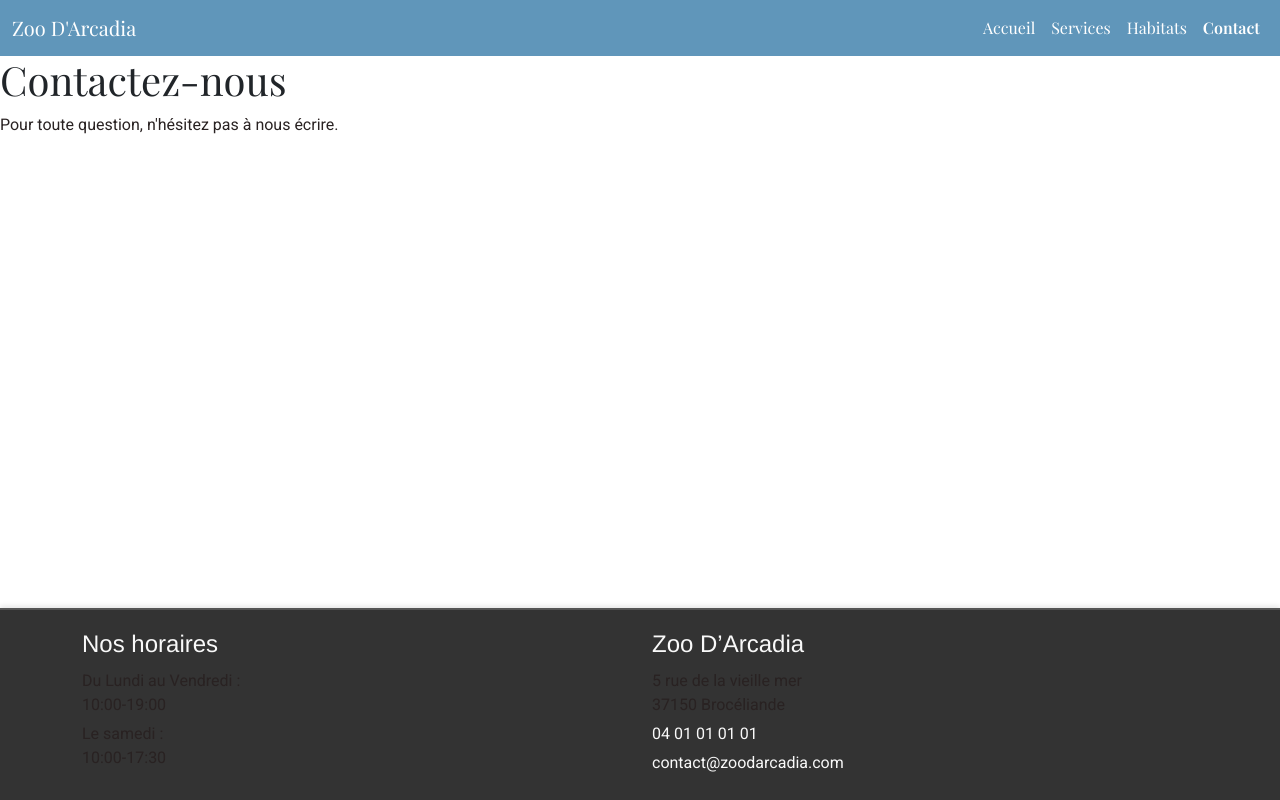
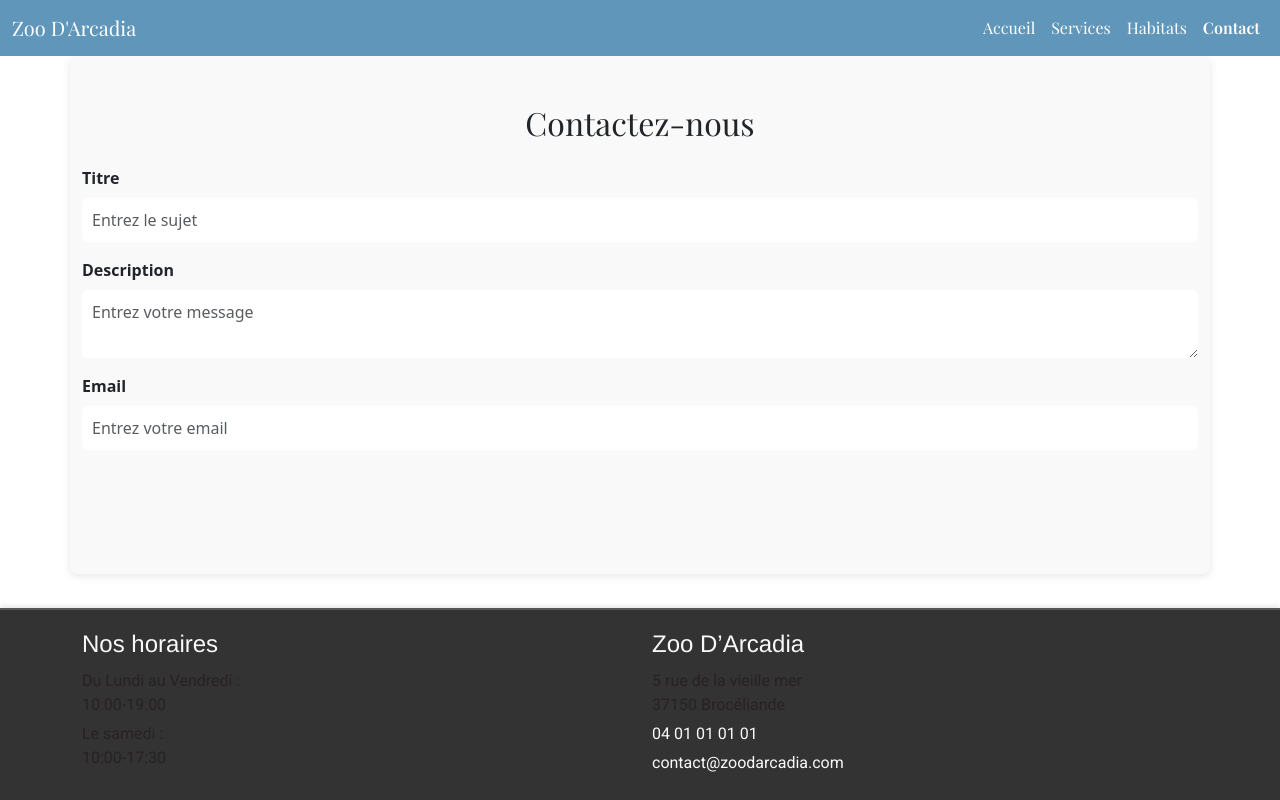
Before and after one commit to Agellid03/ZooArcadiaa, a React (Create React App) app in the folder frontend/: page /contact in a window 1280 px wide. Built offline with nearby package versions, Linux system fonts and the light colour scheme.

Commit message:
Ajout de la page contact au composant router

```diff
--- a/frontend/src/pages/Contact.jsx
+++ b/frontend/src/pages/Contact.jsx
@@ -1,4 +1,3 @@
-
 import React, { useState } from "react";
 import { Container, Form, FormGroup, Label, Input, Button } from "reactstrap";
 import "../styles/contact.css";
--- a/frontend/src/routes/AppRouter.jsx
+++ b/frontend/src/routes/AppRouter.jsx
@@ -6,7 +6,7 @@ import Home from "../pages/Home";
 import Services from "../pages/Services";
 import AllHabitats from "../pages/AllHabitats";
 import DetailsHabitat from "../pages/DetailsHabitat";
-import Contacts from "../pages/Contacts";
+import Contact from "../pages/Contact";
 
 const AppRouter = () => {
   return (
@@ -18,7 +18,7 @@ const AppRouter = () => {
           <Route path="/services" element={<Services />} />
           <Route path="/habitats" element={<AllHabitats />} />
           <Route path="/habitats/:name" element={<DetailsHabitat />} />
-          <Route path="/contact" element={<Contacts />} />
+          <Route path="/contact" element={<Contact />} />
         </Routes>
       </div>
        <Footer />
```
